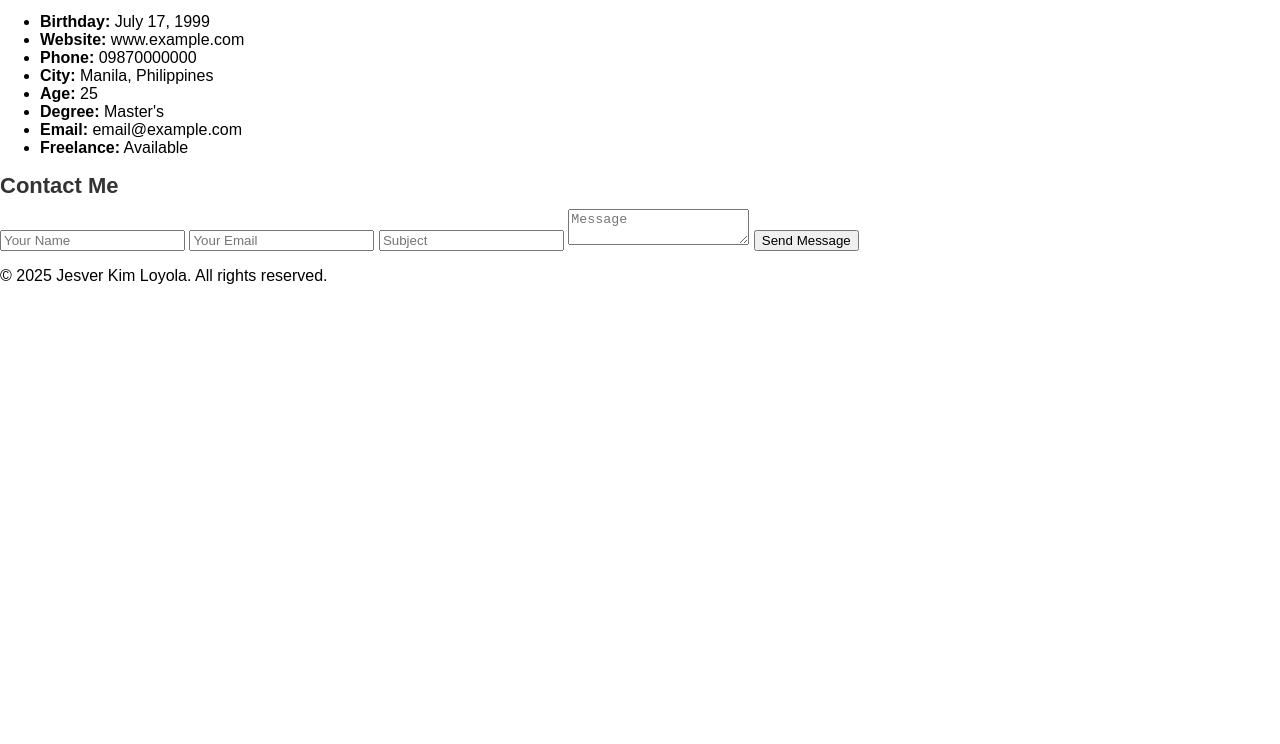
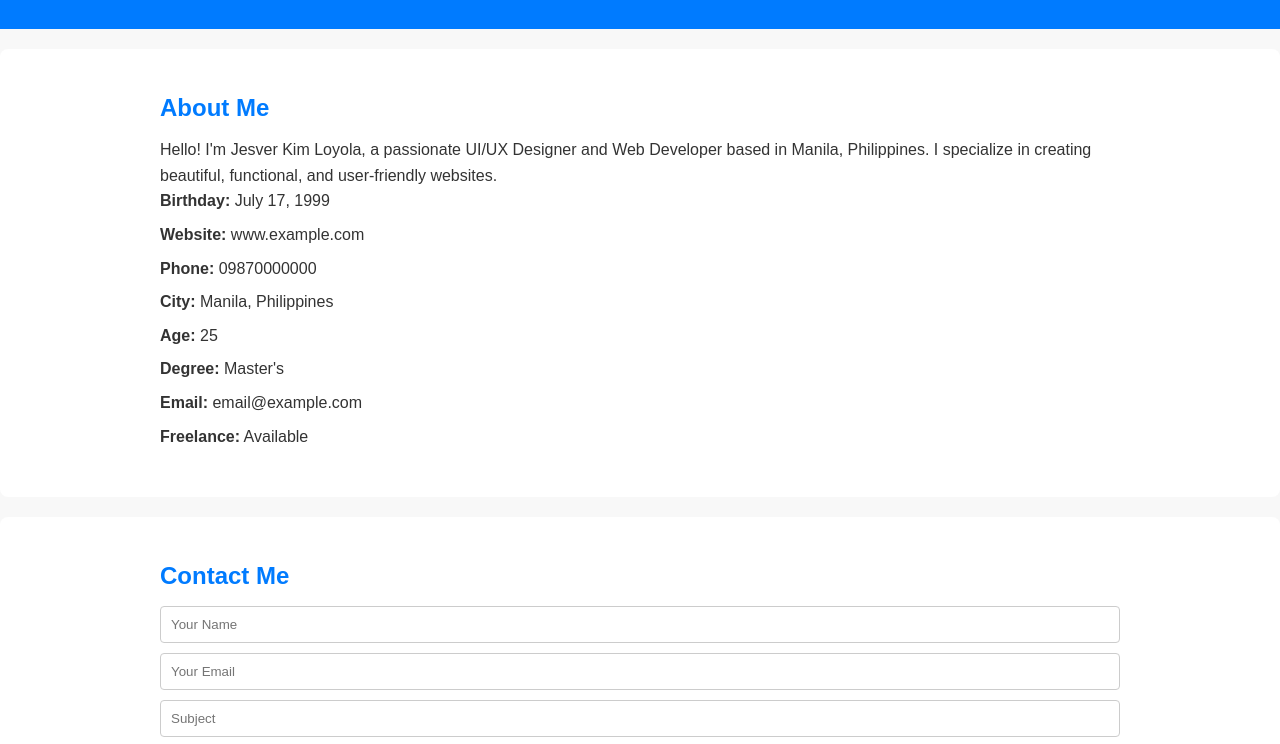
Before and after one commit to MAGOMEDSHARIPOV/WebsiteKim, a plain HTML site: page Index.html in a window 1280 px wide. Shown: the part 168-912 px from the top of the page. Before the commit the page ends 800 px from the top, so only its background shows below. Drawn offline with Linux system fonts and the light colour scheme.

Commit message:
Update style.css

```diff
--- a/style.css
+++ b/style.css
@@ -1,73 +1,76 @@
-body {
+* {
   margin: 0;
-  font-family: 'Arial', sans-serif;
-  background: #ffffff;
+  padding: 0;
+  box-sizing: border-box;
 }
 
-.portfolio-container {
-  text-align: center;
-  padding: 30px 20px;
-  position: relative;
-  overflow: hidden;
+body {
+  font-family: Arial, sans-serif;
+  background: #f8f8f8;
+  color: #333;
+  line-height: 1.6;
+}
+
+.container {
+  width: 90%;
+  max-width: 1000px;
+  margin: auto;
+  padding: 20px;
 }
 
 header {
-  color: #5f4bb6;
+  background-color: #007bff;
+  color: white;
+  padding: 40px 0;
+  text-align: center;
 }
 
-.header-text {
-  text-align: left;
-  margin-bottom: 20px;
+section {
+  background: white;
+  margin: 20px 0;
+  padding: 20px;
+  border-radius: 8px;
 }
 
-.header-text .icon {
-  width: 12px;
-  height: 12px;
-  background-color: #5f4bb6;
-  display: inline-block;
-  margin-right: 10px;
+section h2 {
+  color: #007bff;
+  margin-bottom: 10px;
 }
 
-.header-text p {
-  font-size: 14px;
-  margin: 0;
-  color: #333;
+ul {
+  list-style: none;
+  padding-left: 0;
 }
 
-.header-text hr {
-  margin-top: 5px;
-  border: none;
-  border-top: 2px solid #000;
-  width: 100px;
+ul li {
+  margin-bottom: 8px;
 }
 
-h1 {
-  font-size: 48px;
-  font-weight: bold;
-  color: #5f4bb6;
-  margin: 0;
+form input,
+form textarea {
+  width: 100%;
+  padding: 10px;
+  margin-bottom: 10px;
+  border: 1px solid #ccc;
+  border-radius: 4px;
 }
 
-h2 {
-  font-size: 22px;
-  font-weight: bold;
-  color: #333;
-  margin: 10px 0;
+form button {
+  background: #007bff;
+  color: white;
+  padding: 10px 15px;
+  border: none;
+  border-radius: 4px;
+  cursor: pointer;
 }
 
-.photo-section img {
-  width: 180px;
-  border-radius: 10px;
-  margin-top: 20px;
+form button:hover {
+  background: #0056b3;
 }
 
-.design-elements {
-  position: absolute;
-  top: 0;
-  right: 0;
-  width: 60%;
-  height: 100%;
-  background: linear-gradient(135deg, #cfc2f2 50%, #5f4bb6 50%);
-  clip-path: polygon(70% 0%, 100% 0%, 100% 100%, 40% 100%);
-  z-index: -1;
+footer {
+  text-align: center;
+  padding: 15px;
+  background: #222;
+  color: white;
 }
```
